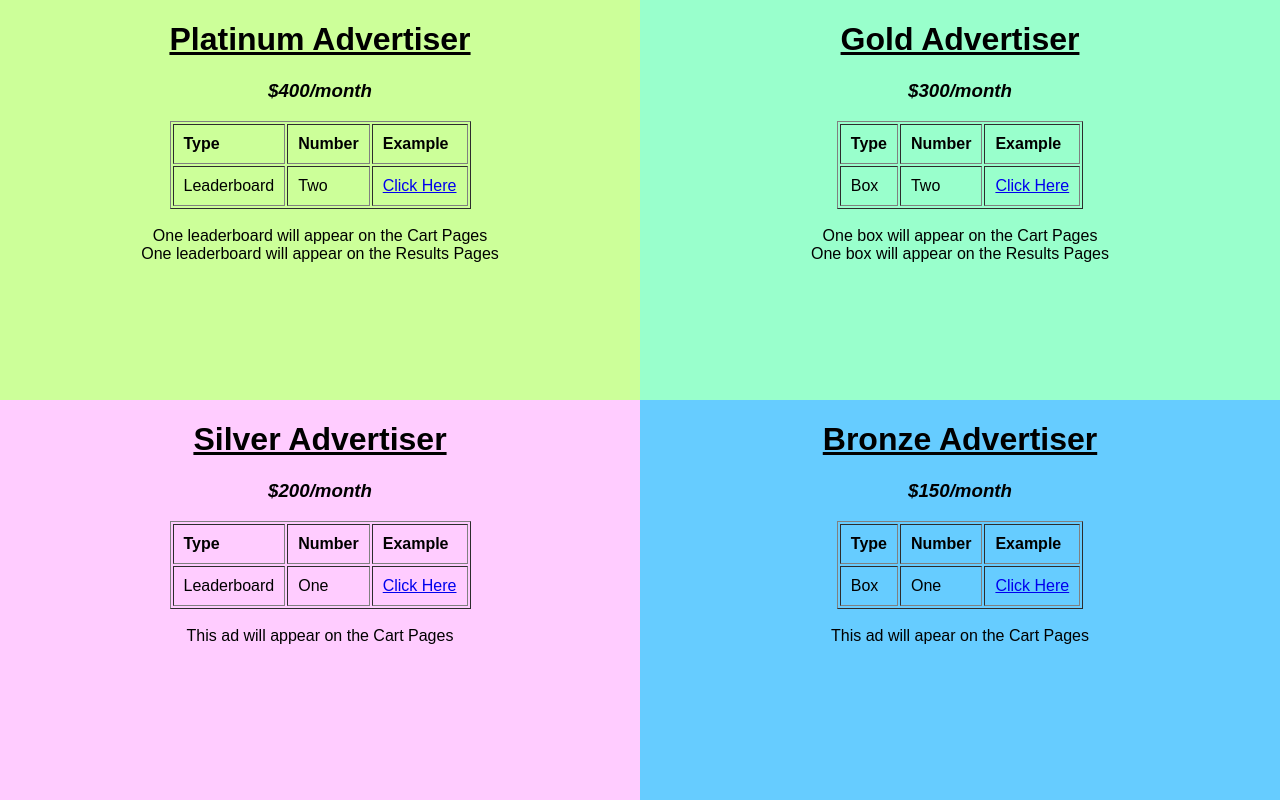
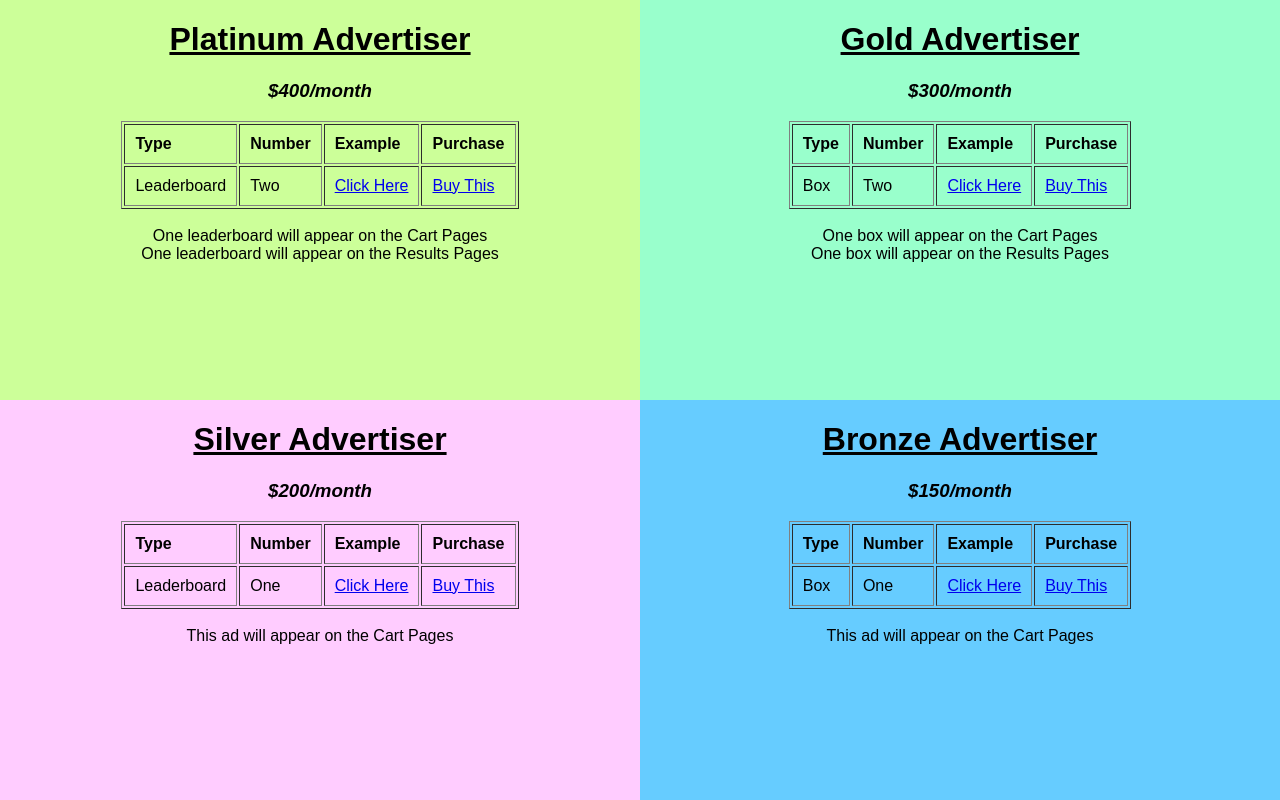
Before and after one commit to stuycs-softdev-fall-2013/proj3-7-cartwheels, a Flask app: template website/templates/ads.html in a window 1280 px wide. Run offline with Flask 2, Linux system fonts and the light colour scheme; the template is opened without the code that fills it, so the values that code supplies are empty.

Commit message:
ads.html

```diff
--- a/website/templates/ads.html
+++ b/website/templates/ads.html
@@ -63,6 +63,10 @@ writeln('<img name="George" src='+imageURL+' style="display:block"></body></html
 close();
 }}
 
+function newPopup(url) {
+	popupWindow = window.open(
+		url,'popUpWindow','height=700,width=800,left=10,top=10,resizable=yes,scrollbars=yes,toolbar=yes,menubar=no,location=no,directories=no,status=yes')
+}
 </script>
 </head>
 <body>
@@ -74,6 +78,8 @@ close();
 <td> <b> Type </b> </td>
 <td> <b> Number </b> </td>
 <td> <b> Example </b> </td>
+<td> <b> Purchase </b> </td>
+
 </tr>
 <tr>
 <td> Leaderboard </td>
@@ -81,7 +87,10 @@ close();
 <td>
 <a href="javascript:popImage('images/Large_Ad.png','Two Large Leaderboards')">
 Click Here
-</a>
+</a> </td>
+<td>
+<a href="JavaScript:newPopup('buyAdPlatinum.html');"> Buy This</a>
+ </td>
 
 </tr>
 </table>
@@ -98,6 +107,8 @@ One leaderboard will appear on the Results Pages
 <td> <b> Type </b> </td>
 <td> <b> Number </b> </td>
 <td> <b> Example </b> </td>
+<td> <b> Purchase </b> </td>
+
 </tr>
 <tr>
 <td> Box </td>
@@ -107,6 +118,9 @@ One leaderboard will appear on the Results Pages
 Click Here
 </a>
  </td>
+<td>
+<a href="JavaScript:newPopup('buyAdGold.html');"> Buy This</a>
+</td>
 </tr>
 </table>
 <br>
@@ -123,6 +137,8 @@ One box  will appear on the Results Pages
 <td> <b> Type </b> </td>
 <td> <b> Number </b> </td>
 <td> <b> Example </b> </td>
+<td> <b> Purchase </b> </td>
+
 </tr>
 <tr>
 <td> Leaderboard </td>
@@ -132,6 +148,10 @@ One box  will appear on the Results Pages
 Click Here
 </a>
  </td>
+<td>
+<a href="JavaScript:newPopup('buyAdSilver.html');"> Buy This</a>
+ </td>
+
 </tr>
 </table>
 <br> This ad will appear on the Cart Pages
@@ -144,6 +164,8 @@ Click Here
 <td> <b> Type </b> </td>
 <td> <b> Number </b> </td>
 <td> <b> Example </b> </td>
+<td> <b> Purchase </b> </td>
+
 </tr>
 <tr>
 <td> Box </td>
@@ -153,9 +175,13 @@ Click Here
 Click Here
 </a>
 </td>
+<td>
+<a href="JavaScript:newPopup('buyAdBronze.html');"> Buy This</a>
+</td>
+
 </tr>
 </table>
-<br> This ad will apear on the Cart Pages
+<br> This ad will appear on the Cart Pages
 
 </div>
 </body>
```
